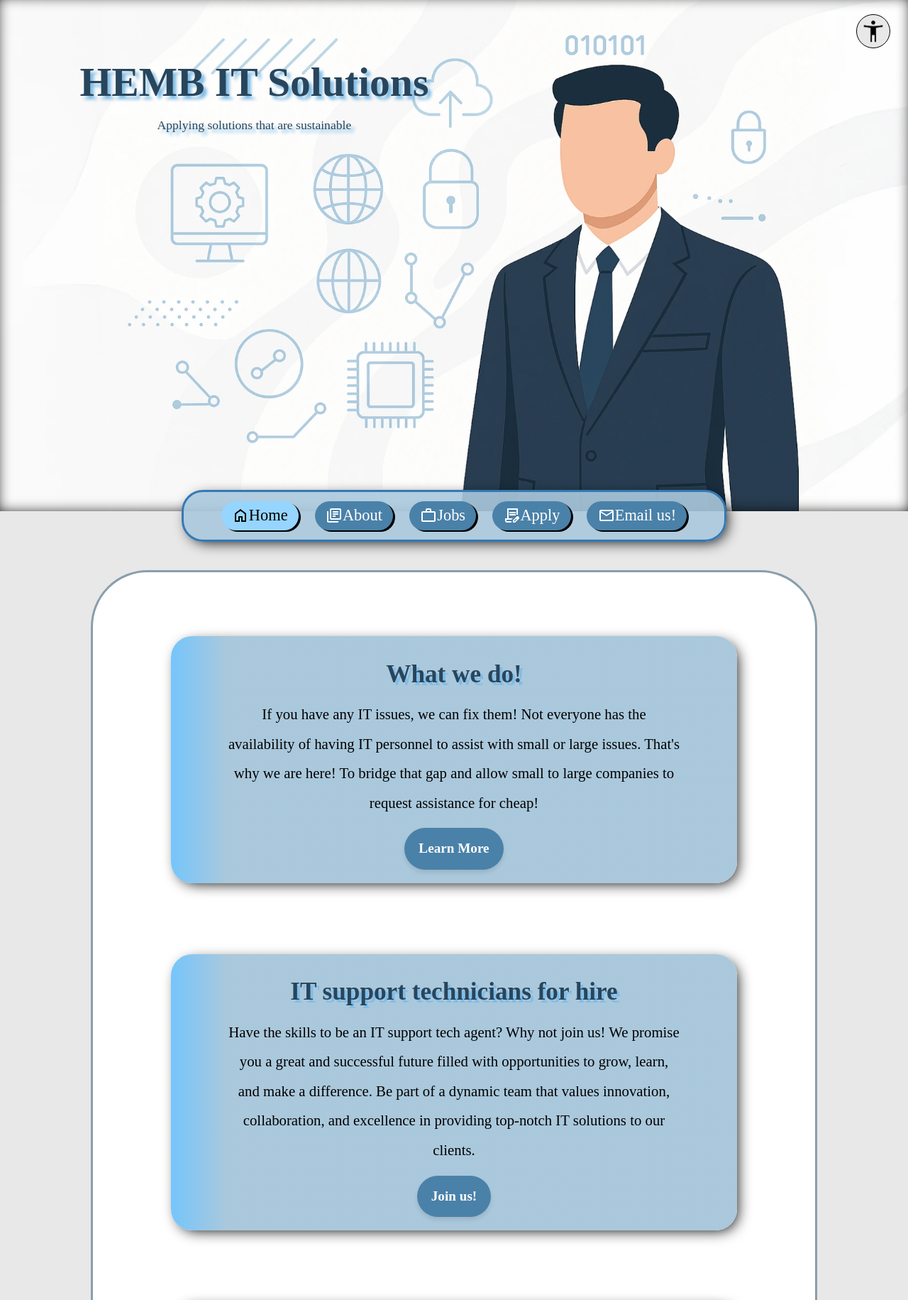
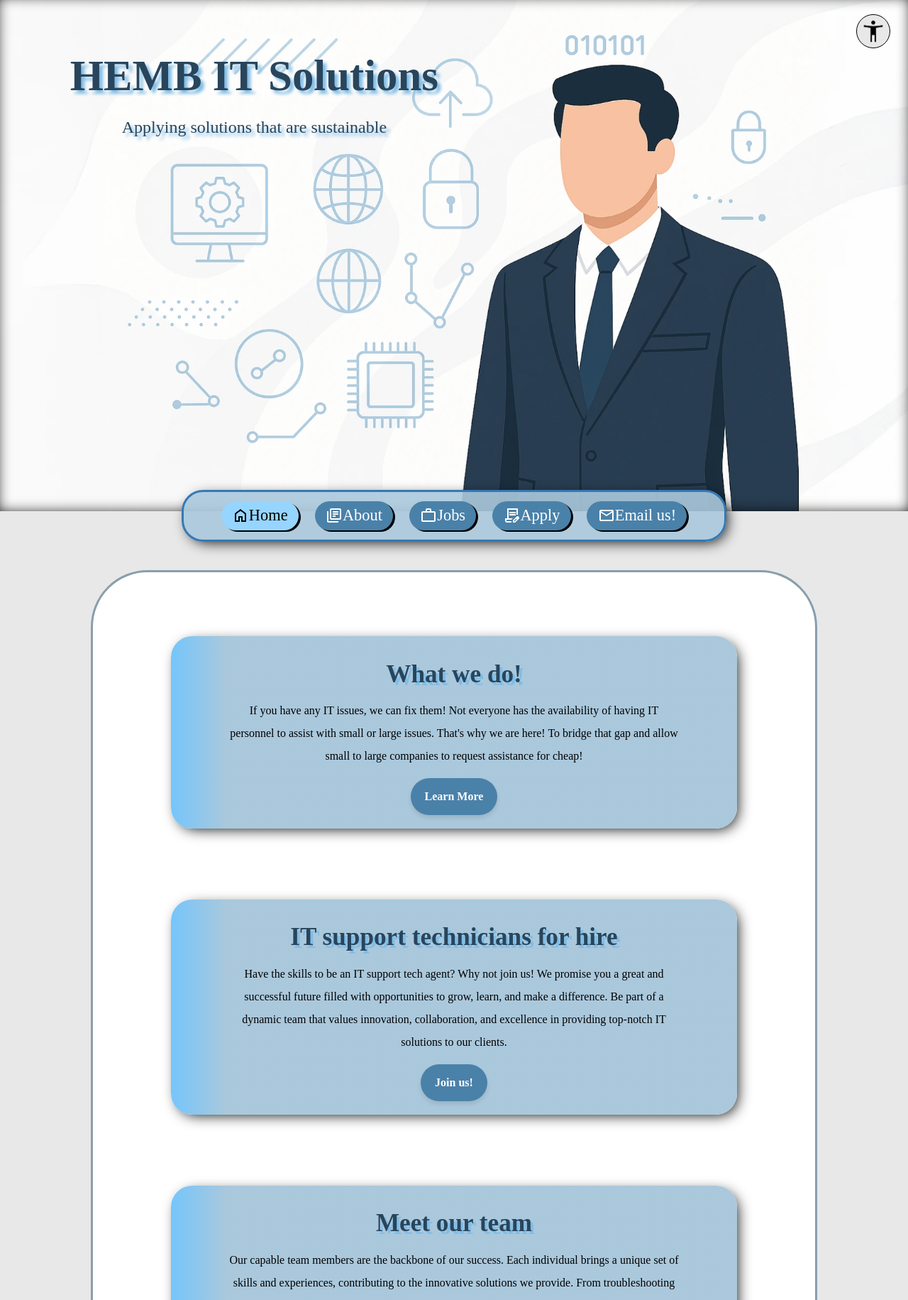
Before and after one commit to SPUDYBRO/HEMB, a PHP site: page /project1/index.php in a window 1280 px wide. Shown: the top 1831 px of the page at 71% size. Run offline with PHP 8.4, Linux system fonts and the light colour scheme.

Commit message:
feat: accessibility font size
Added the ability to select one of three modes, small, medium and large for the font size

-# note that large breaks the flow of the format causing boxes to break. ontop of this some text sizes where changed

```diff
--- a/inc/accessibility.inc
+++ b/inc/accessibility.inc
@@ -8,8 +8,8 @@
                 <img src="../images/colour_blind.webp" alt="An image of a black and white droplet symbolizing color blindness">
             </button>
 
-            <button type="submit" name="accessibility" value="text_size" class="accessibility_button" title="Increase/decrease text size | click to cycle through">
-                <img src="../images/<?php if ($_SESSION['accessibility']['text_size'] != 'default') { echo $_SESSION['accessibility']['text_size'] . ".webp"; } else {echo "text_medium.webp";} ?>" alt="An image of a large text symbolizing text size increase">
+            <button type="submit" name="accessibility" value="text_size" class="accessibility_button" title="Increase/decrease text size | click to cycle through | <?php if ($_SESSION['accessibility']['text_size'] == 'default') { echo "Normal"; } else { echo ucfirst(substr($_SESSION['accessibility']['text_size'], 5)); } ?>">
+                <img src="../images/<?php if ($_SESSION['accessibility']['text_size'] != 'default') { echo $_SESSION['accessibility']['text_size'] . ".webp"; } else {echo "font_medium.webp";} ?>" alt="An image of a large text symbolizing text size increase">
             </button>
         </form>
 
--- a/php/accessability.php
+++ b/php/accessability.php
@@ -18,9 +18,9 @@
 
         if ($_GET['accessibility'] == 'text_size') {
             if ($_SESSION['accessibility']['text_size'] == 'default') {
-                $_SESSION['accessibility']['text_size'] = "text_large";
-            } elseif ($_SESSION['accessibility']['text_size'] == 'text_large') {
-                $_SESSION['accessibility']['text_size'] = 'text_small';
+                $_SESSION['accessibility']['text_size'] = "font_large";
+            } elseif ($_SESSION['accessibility']['text_size'] == 'font_large') {
+                $_SESSION['accessibility']['text_size'] = 'font_small';
             } else {
                 $_SESSION['accessibility']['text_size'] = 'default';
             }
--- a/php/functionality.php
+++ b/php/functionality.php
@@ -7,3 +7,31 @@ function set_accessibility_defaults(): void {
         'text_size' => 'default'
     );
 }
+
+
+function set_accessibility(): void {
+
+    $preferences = implode(" ", array_filter(
+        $_SESSION['accessibility'],
+        function($array_item) {
+            return !str_contains($array_item, "default");
+        }
+    ));
+
+    if ($preferences == "") {
+        echo ""; // No accessibility settings are set, so do nothing
+    }
+    else {
+        echo $preferences; // Accessibility settings are set, so return them
+    }
+}
+
+
+
+
+session_start();
+    if (!isset($_SESSION['accessibility']) ||
+        !isset($_SESSION['accessibility']['color_scheme']) ||
+        !isset($_SESSION['accessibility']['text_size'])) { // check if the accessibility array is set for this user
+            set_accessibility_defaults();
+    }
--- a/project1/index.php
+++ b/project1/index.php
@@ -21,16 +21,6 @@ In the footer include the link to your Jira Project (Don't forget to give access
 <!-- PHP code to set accessability preferences for the website -->
 <?php
     include '../php/functionality.php';
-    session_start();
-    if (!isset($_SESSION['accessibility']) ||
-        !isset($_SESSION['accessibility']['color_scheme']) ||
-        !isset($_SESSION['accessibility']['text_size'])) { // check if the accessibility array is set for this user
-            set_accessibility_defaults();
-    }
-
-
-
-
 ?>
 
 
@@ -43,10 +33,10 @@ In the footer include the link to your Jira Project (Don't forget to give access
 
 <!DOCTYPE html>
 <html lang="en" class="<?php
-    if ($_SESSION['accessibility']['color_scheme'] != 'default') {
-        echo $_SESSION['accessibility']['color_scheme'];
-    }
+    set_accessibility();
     ?>">
+
+
 
 
     <head>
--- a/styles/styles.css
+++ b/styles/styles.css
@@ -54,14 +54,7 @@ you can also intent further to explain a certain area of code, for example:
 */
 
 
-* {
-    box-sizing: border-box;
-    /* generated by chatgpt as a fix to the body not covering the screen when reaching the size 430px
-    i didn't know how to fix it and after a couple of chats with gpt it gave me this after i explain to it that it might be the fact that
-    its setting the width of the object and then adding padding making it bigger then what its suppose to be
-    so when i set main to 100% it was actually 100% + padding which made it overflow the screen (atleast that what i think is happening)
-    no prompt was used as I gave it code, and had multiple chats. really it was me who figrued out the problem and gpt just gave me the solution*/
-  }
+
 
 
 /* Declaring global scale variables by using :root */
@@ -128,6 +121,19 @@ you can also intent further to explain a certain area of code, for example:
 
 
 
+
+    /* Font styles */
+        --h1_hero_font_size: 3.8em;
+        --p_hero_font_size: 1.5em;
+        --h1_font_size: 3em;
+        --h2_font_size: 2.2em;
+        --h3_font_size: 1.8em;
+        --p_font_size: 1em;
+        --list_items_font_size: 1em;
+        --a_font_size: 1em;
+        --legend_font_size: 1.5em;
+
+
     --content_background_color: rgba(170, 200, 220, 0.9);
     --content_background_gradient_color: rgba(111, 197, 255, 0.9);
 
@@ -187,9 +193,70 @@ you can also intent further to explain a certain area of code, for example:
             --input_background_color: lightgray;
     }
 
+    .font_large { /* accessibility for people with bad eyesight */
+        --h1_hero_font_size: 4.8em;
+        --p_hero_font_size: 2em;
+        --h1_font_size: 4em;
+        --h2_font_size: 3em;
+        --h3_font_size: 2.8em;
+        --p_font_size: 2em;
+        --list_items_font_size: 2em;
+        --a_font_size: 2em;
+        --legend_font_size: 2em;
+    }
+
+    .font_small { /* accessibility for people with bad eyesight, or good? idk but smaller text goes brrr (probably good for phone people) */
+        --h1_hero_font_size: 2.8em;
+        --p_hero_font_size: 1em;
+        --h1_font_size: 2em;
+        --h2_font_size: 1.5em;
+        --h3_font_size: 1.2em;
+        --p_font_size: 0.8em;
+        --list_items_font_size: 0.8em;
+        --a_font_size: 0.8em;
+        --legend_font_size: 1em;
+    }
+
 
 /* General styling
-This is for styling every single page */
+    This is for styling every single page */
+
+
+    * {
+        box-sizing: border-box;
+        /* generated by chatgpt as a fix to the body not covering the screen when reaching the size 430px
+        i didn't know how to fix it and after a couple of chats with gpt it gave me this after i explain to it that it might be the fact that
+        its setting the width of the object and then adding padding making it bigger then what its suppose to be
+        so when i set main to 100% it was actually 100% + padding which made it overflow the screen (at least that what i think is happening)
+        no prompt was used as I gave it code, and had multiple chats. really it was me who figured out the problem and gpt just gave me the solution*/
+    }
+
+
+
+    h1 {
+        font-size: var(--h1_font_size);
+    }
+
+    h2 {
+        font-size: var(--h2_font_size);
+    }
+    h3 {
+        font-size: var(--h3_font_size);
+    }
+    p, label, select, input, textarea {
+        font-size: var(--p_font_size);
+    }
+    li {
+        font-size: var(--list_items_font_size);
+    }
+    a {
+        font-size: var(--a_font_size);
+    }
+    legend {
+        font-size: var(--legend_font_size);
+    }
+
+
 
     body {
         /* Styling the entire body of all pages */
@@ -305,10 +372,6 @@ This is for styling every single page */
         }
         #footer_company_description {
             padding: 2%;
-            font-size: calc(1em + 0.2vw);
-        }
-        .footer_links {
-            font-size: calc(1em + 0.1vw);
         }
         .footer_links nav {
             display: flex;
@@ -355,14 +418,12 @@ This is for styling every single page */
         }
 
         .main_section > h2 {
-            font-size: 2.2em;
             color: var(--main_section_h2_color);
             text-shadow: 4px 4px 0px var(--main_section_h2_shadow_color);
             margin: 0px;
         }
 
         .main_section > p {
-            font-size: 1.3em;
             margin: 0px;
             width: 80%;
             text-align: center;
@@ -377,7 +438,6 @@ This is for styling every single page */
             background-color: var(--nav_button_color);
             padding: 10px 20px;
             border-radius: 30px;
-            font-size: 1.2em;
             font-weight: bold;
             transition: background-color 0.3s ease, transform 0.3s ease, color 0.3s ease, box-shadow 0.3s ease, color 0.3s ease;
             box-shadow: 0px 4px 6px rgba(0, 0, 0, 0.1);
@@ -518,13 +578,13 @@ This is for styling every single page */
         text-align: center;
     }
     #hero_text h1{
-        font-size: calc(2em + 2vw);
+        font-size: var(--h1_hero_font_size);
         color: var(--hero_image_text_h1_color);
         text-shadow: 5px 5px 4px var(--hero_image_text_h1_shadow_color);
         margin: 0px;
     }
     #hero_text p{
-        font-size: calc(0.3em + 1vw);
+        font-size: var(--p_hero_font_size);
         color: var(--hero_image_text_p_color);
         text-shadow: 5px 5px 4px var(--hero_image_text_p_shadow_color);
     }
@@ -743,7 +803,6 @@ This is for styling every single page */
             text-shadow: 4px 4px 0px var(--title_shadow_color);
             color: var(--title_color);
             text-align: center;
-            font-size: 2.5em;
         }
 
         /* Allows for the contact and gender fieldsets to be side by side
```
Also changed, not shown: project1/about.php (+1 -13 lines), project1/apply.php (+1 -13 lines), project1/jobs.php (+1 -13 lines), images/font_large.webp (renamed from images/text_large.webp), images/font_medium.webp (renamed from images/text_medium.webp), images/font_small.webp (renamed from images/text_small.webp).
